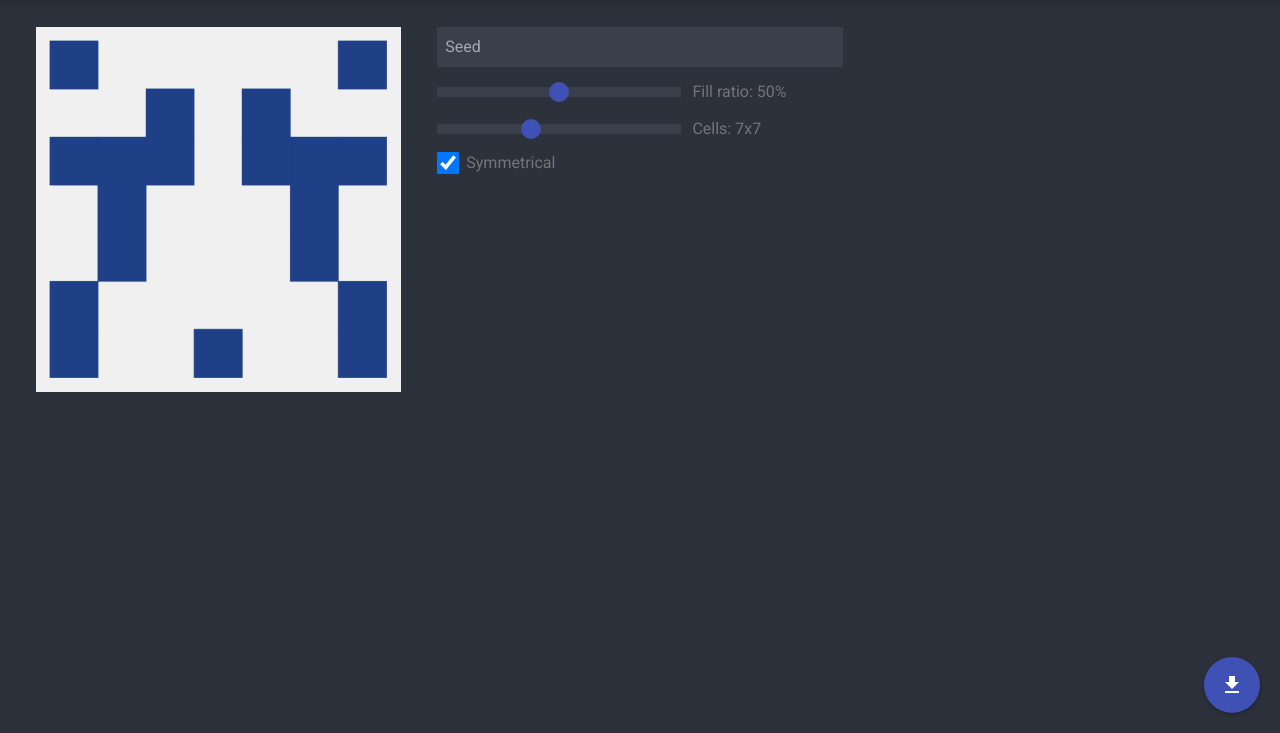
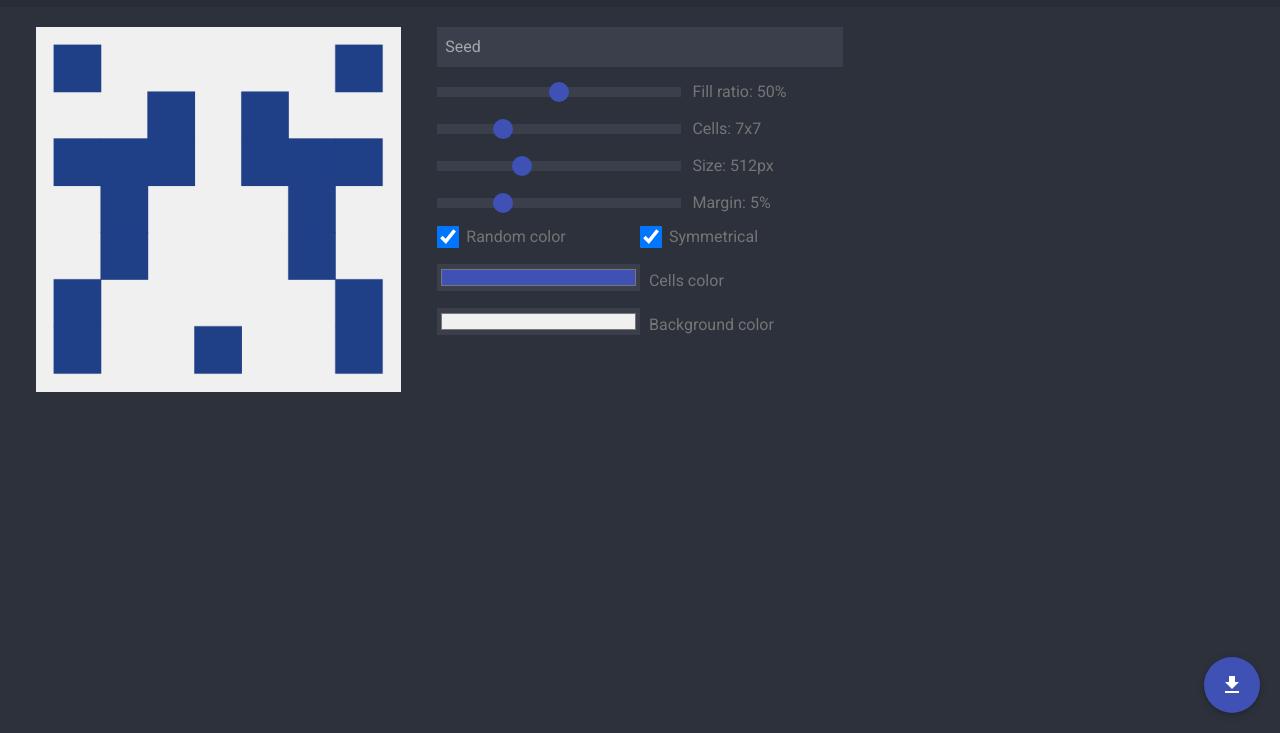
Before and after one commit to tomellericcardo/effigie, a plain HTML site: page index.html in a window 1280 px wide. Shown: the part 67-800 px from the top of the page. Drawn offline with nearby package versions, Linux system fonts and the light colour scheme.

Commit message:
Add other options

```diff
--- a/index.html
+++ b/index.html
@@ -44,16 +44,45 @@
                 <input type="text" id="seed" class="w3-input" placeholder="Seed">
 
                 <!-- PROBABILITY -->
-                <input type="range" id="probability" min="0" max="100" value="50" class="slider">
+                <input type="range" id="probability" min="10" max="90" value="50" class="slider">
                 &nbsp; Fill ratio: <span id="probability-value">50</span>%
 
                 <!-- CELLS -->
-                <input type="range" id="cells" min="4" max="12" value="7" class="slider">
-                &nbsp; Cells: <span id="cells-value">7x7</span><br>
+                <input type="range" id="cells" min="4" max="16" value="7" class="slider">
+                &nbsp; Cells: <span id="cells-value">7x7</span>
 
-                <!-- SYMMETRICAL -->
-                <input type="checkbox" id="symmetrical" name="symmetrical" class="w3-check" checked>
-                <label for="symmetrical">Symmetrical</label>
+                <!-- SIZE -->
+                <input type="range" id="size" min="256" max="1024" step="256" value="512" class="slider">
+                &nbsp; Size: <span id="size-value">512</span>px
+
+                <!-- MARGIN -->
+                <input type="range" id="margin" min="0" max="20" value="5" class="slider">
+                &nbsp; Margin: <span id="margin-value">5</span>%
+
+                <!-- CHECKBOXES -->
+                <div class="w3-row">
+
+                    <!-- RANDOM COLOR -->
+                    <div class="w3-col s6">
+                        <input type="checkbox" id="random" name="random" class="w3-check" checked>
+                        <label for="random">Random color</label>
+                    </div>
+
+                    <!-- SYMMETRICAL -->
+                    <div class="w3-col s6">
+                        <input type="checkbox" id="symmetrical" name="symmetrical" class="w3-check" checked>
+                        <label for="symmetrical">Symmetrical</label>
+                    </div>
+
+                </div>
+
+                <!-- CELL COLOR -->
+                <input type="color" id="color" name="color" class="picker" value="#3f51b5" disabled>
+                <label for="color">Cells color</label>
+
+                <!-- BACKGROUND COLOR -->
+                <input type="color" id="background" name="background" class="picker" value="#f0f0f0" disabled>
+                <label for="background">Background color</label>
 
             </div>
 
--- a/scripts/effigie.js
+++ b/scripts/effigie.js
@@ -1,6 +1,5 @@
 // Global variables
-var CONTEXT;
-var OPTIONS = {
+var CONTEXT, OPTIONS = {
     probability: 0.5,
     symmetrical: true,
     randomColor: true,
@@ -8,7 +7,7 @@ var OPTIONS = {
     cellColor: '#3f51b5',
     cells: 7,
     size: 512,
-    margin: 20
+    margin: 5
 };
 
 
@@ -50,7 +49,7 @@ function drawCanvas() {
 
 // Clear canvas
 function clearCanvas() {
-    CONTEXT.fillStyle = OPTIONS.background;
+    CONTEXT.fillStyle = OPTIONS.randomColor ? '#f0f0f0' : OPTIONS.background;
     CONTEXT.fillRect(0, 0, OPTIONS.size, OPTIONS.size);
 }
 
@@ -66,29 +65,25 @@ function getCells() {
 
 // Draw cell and its eventual symmetrical
 function drawCell(i, j, cellColor) {
-    let cellSize = getCellSize();
+    let absoluteMargin = (OPTIONS.margin * OPTIONS.size) / 100;
+    let cellSize = (OPTIONS.size - (absoluteMargin * 2)) / OPTIONS.cells;
     if (Math.random() < OPTIONS.probability) {
-        let x = (i * cellSize) + OPTIONS.margin;
-        let y = (j * cellSize) + OPTIONS.margin;
+        let x = (i * cellSize) + absoluteMargin;
+        let y = (j * cellSize) + absoluteMargin;
         drawRect(x, y, cellSize, cellColor);
         if (OPTIONS.symmetrical) {
             let central = getCells() - 1;
             if (OPTIONS.cells % 2 == 0) {
                 let k = OPTIONS.cells - i - 1;
-                x = (k * cellSize) + OPTIONS.margin;
+                x = (k * cellSize) + absoluteMargin;
                 drawRect(x, y, cellSize, cellColor);
             } else if (i != central) {
                 let k = (2 * central) - i;
-                x = (k * cellSize) + OPTIONS.margin;
+                x = (k * cellSize) + absoluteMargin;
                 drawRect(x, y, cellSize, cellColor);
             }
         }
     }
-}
-
-// Calculate cell size
-function getCellSize() {
-    return (OPTIONS.size - (OPTIONS.margin * 2)) / OPTIONS.cells;
 }
 
 // Get specific or random color
@@ -150,10 +145,47 @@ function initializeOptions() {
         createEffigie();
     });
 
+    // Size option
+    let size = document.querySelector('#size');
+    let sizeValue = document.querySelector('#size-value');
+    size.addEventListener('change', function() {
+        OPTIONS.size = size.value;
+        sizeValue.innerHTML = size.value;
+        initializeCanvas();
+    });
+
+    // Margin option
+    let margin = document.querySelector('#margin');
+    let marginValue = document.querySelector('#margin-value');
+    margin.addEventListener('change', function() {
+        OPTIONS.margin = margin.value;
+        marginValue.innerHTML = margin.value;
+        createEffigie();
+    });
+
     // Symmetrical option
     let symmetrical = document.querySelector('#symmetrical');
     symmetrical.addEventListener('change', function() {
         OPTIONS.symmetrical = symmetrical.checked;
+        createEffigie();
+    });
+
+    // Color options
+    let random = document.querySelector('#random');
+    let color = document.querySelector('#color');
+    let background = document.querySelector('#background');
+    random.addEventListener('change', function() {
+        OPTIONS.randomColor = random.checked;
+        color.disabled = random.checked;
+        background.disabled = random.checked;
+        createEffigie();
+    });
+    color.addEventListener('change', function() {
+        OPTIONS.cellColor = color.value;
+        createEffigie();
+    });
+    background.addEventListener('change', function() {
+        OPTIONS.background = background.value;
         createEffigie();
     });
 
--- a/styles/main.css
+++ b/styles/main.css
@@ -45,6 +45,13 @@ input:focus, select:focus, button:focus {
     width: 10px;
 }
 
+/* COLOR PICKERS */
+.picker {
+    width: 50%;
+    margin-top: 15px;
+    margin-right: 5px;
+}
+
 /* SLIDER */
 .slider {
     margin-top: 20px;
@@ -65,8 +72,8 @@ input:focus, select:focus, button:focus {
     cursor: pointer;
 }
 
-/* SYMMETRICAL */
-#symmetrical {
+/* CHECKBOXES */
+.w3-check {
     width: 22px;
     height: 22px;
     margin: 5px 3px 0 0;
```
